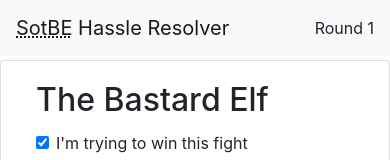
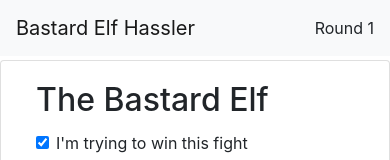
Before and after one commit to PhantomWatson/bastard-elf-hassler, a plain HTML site: page index.html in a window 390 px wide. Shown: the top 160 px of the page. Drawn offline with nearby package versions, Linux system fonts and the light colour scheme.

Commit message:
Remove alternate navbar-brand

```diff
--- a/index.html
+++ b/index.html
@@ -24,11 +24,8 @@
 
 <body>
   <nav class="navbar fixed-top navbar-light bg-light">
-    <span class="navbar-brand d-none d-sm-block d-md-block d-lg-block d-xl-block">
+    <span class="navbar-brand">
       Bastard Elf Hassler
-    </span>
-    <span class="navbar-brand d-block d-sm-none">
-      <abbr title="Sword of the Bastard Elf">SotBE</abbr> Hassle Resolver
     </span>
     <span id="round-header">
       Round 1
```
